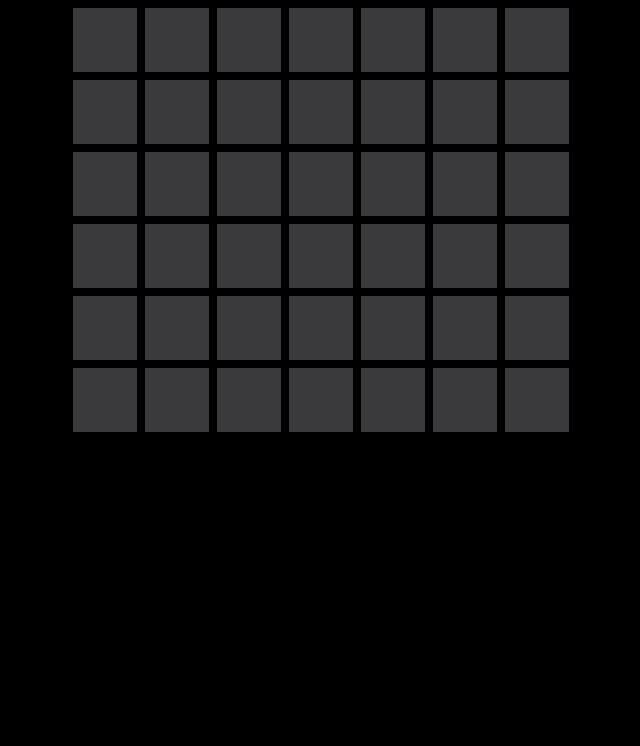
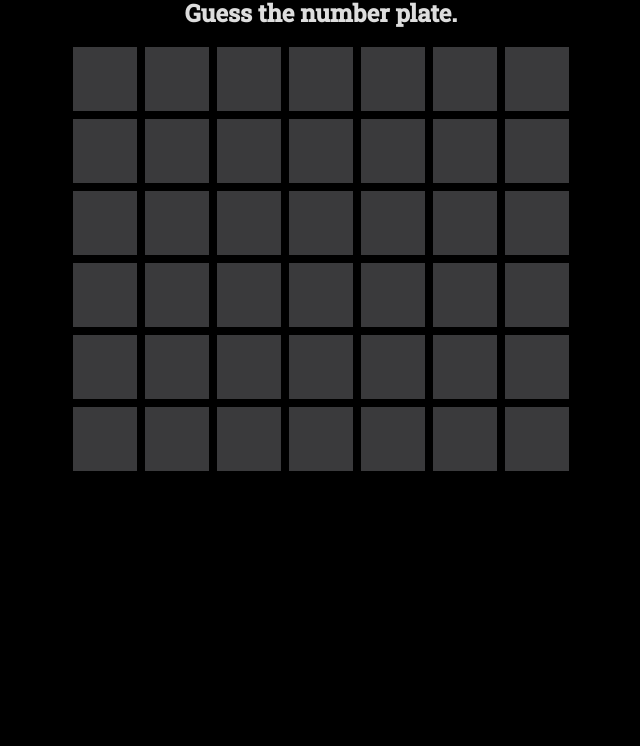
Before and after one commit to chr1s-b/vehicle, a website: page index.html in a window 1280 px wide. Shown: the part 86-832 px from the top of the page, without its empty margins (319-959 px from the left). Drawn offline with Linux system fonts and the light colour scheme.

```diff
--- a/index.html
+++ b/index.html
@@ -17,6 +17,8 @@
     <body>
         <div class="title">
             <h1>vehicle.</h1>
+
+            <h2>Guess the number plate.</h2>
         </div>
         <div class="game">
             <div id="row-1" class="game-row">
```
